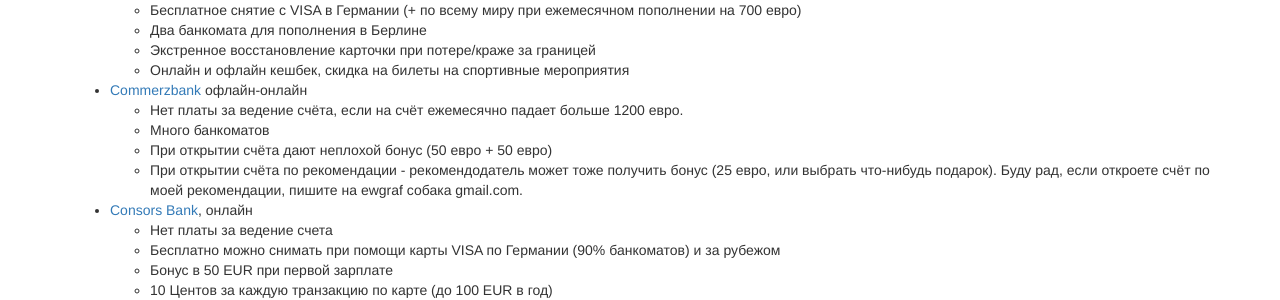
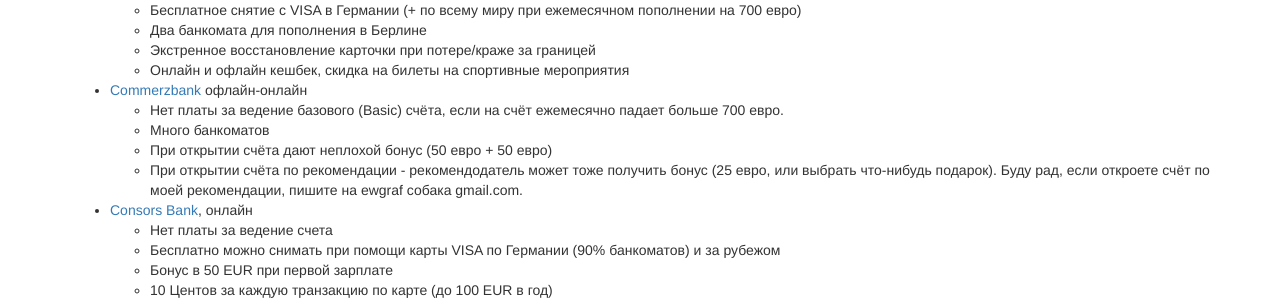
Before and after one commit to ru-de/faq, a Jekyll site: the page built from pages/Финансы и Банки.md, in a window 1280 px wide and 900 px high, scrolled down 1822 px. Shown: the part 158-458 px from the top of the window. Built offline with Jekyll 4.4.1, drawn with Linux system fonts in a browser that asks for light colours; nearby versions of some CDN libraries.

Commit message:
sync github pages

```diff
--- a/pages/Финансы и Банки.md
+++ b/pages/Финансы и Банки.md
@@ -88,7 +88,7 @@ layout: default
   - Онлайн и офлайн кешбек, скидка на билеты на спортивные мероприятия
 
 - [Commerzbank](https://www.commerzbank.de/) офлайн-онлайн
-  - Нет платы за ведение счёта, если на счёт ежемесячно падает больше 1200 евро.
+  - Нет платы за ведение базового (Basic) счёта, если на счёт ежемесячно падает больше 700 евро.
   - Много банкоматов
   - При открытии счёта дают неплохой бонус (50 евро + 50 евро)
   - При открытии счёта по рекомендации - рекомендодатель может тоже получить бонус (25 евро, или выбрать что-нибудь подарок). Буду рад, если откроете счёт по моей рекомендации, пишите на ewgraf собака gmail.com.
```
